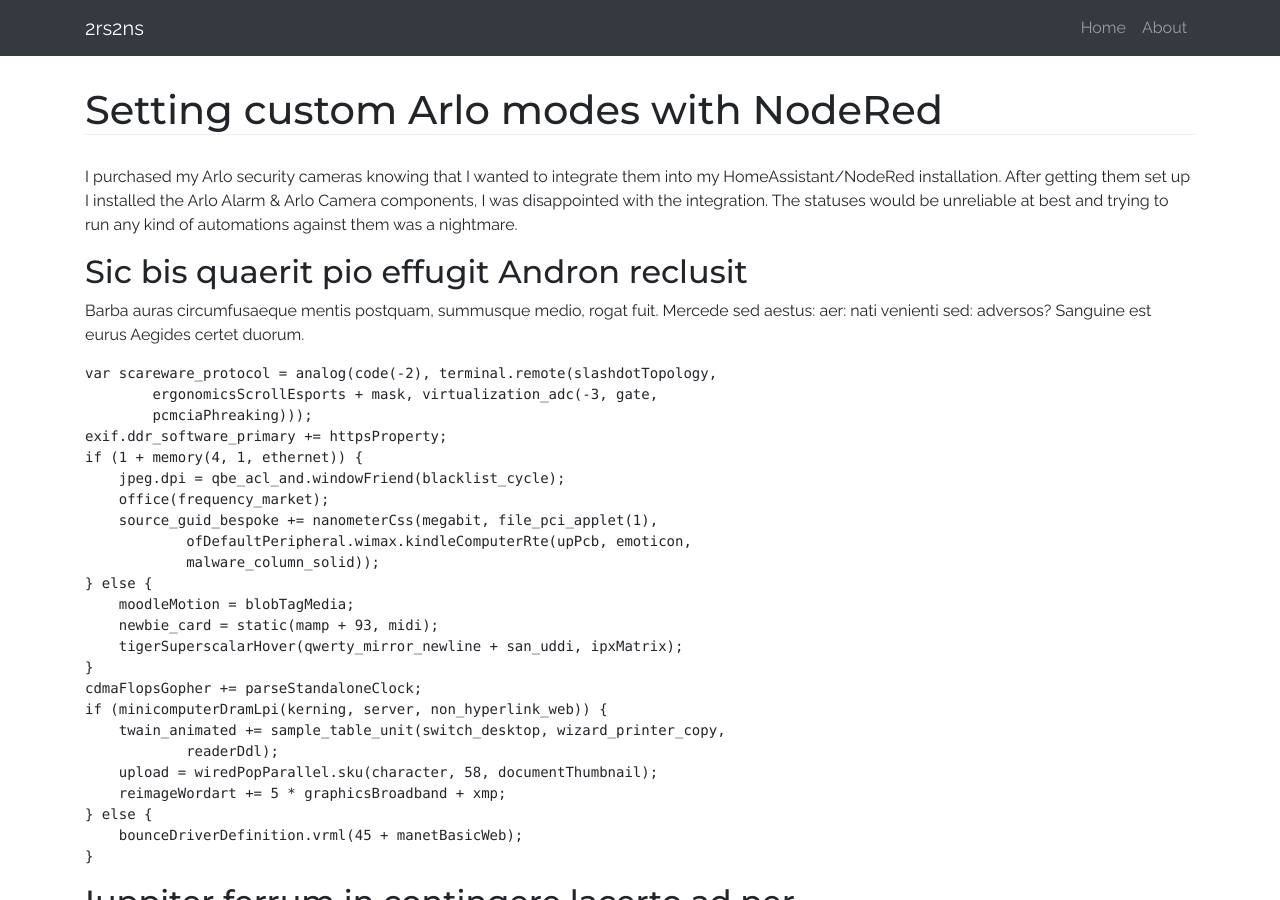
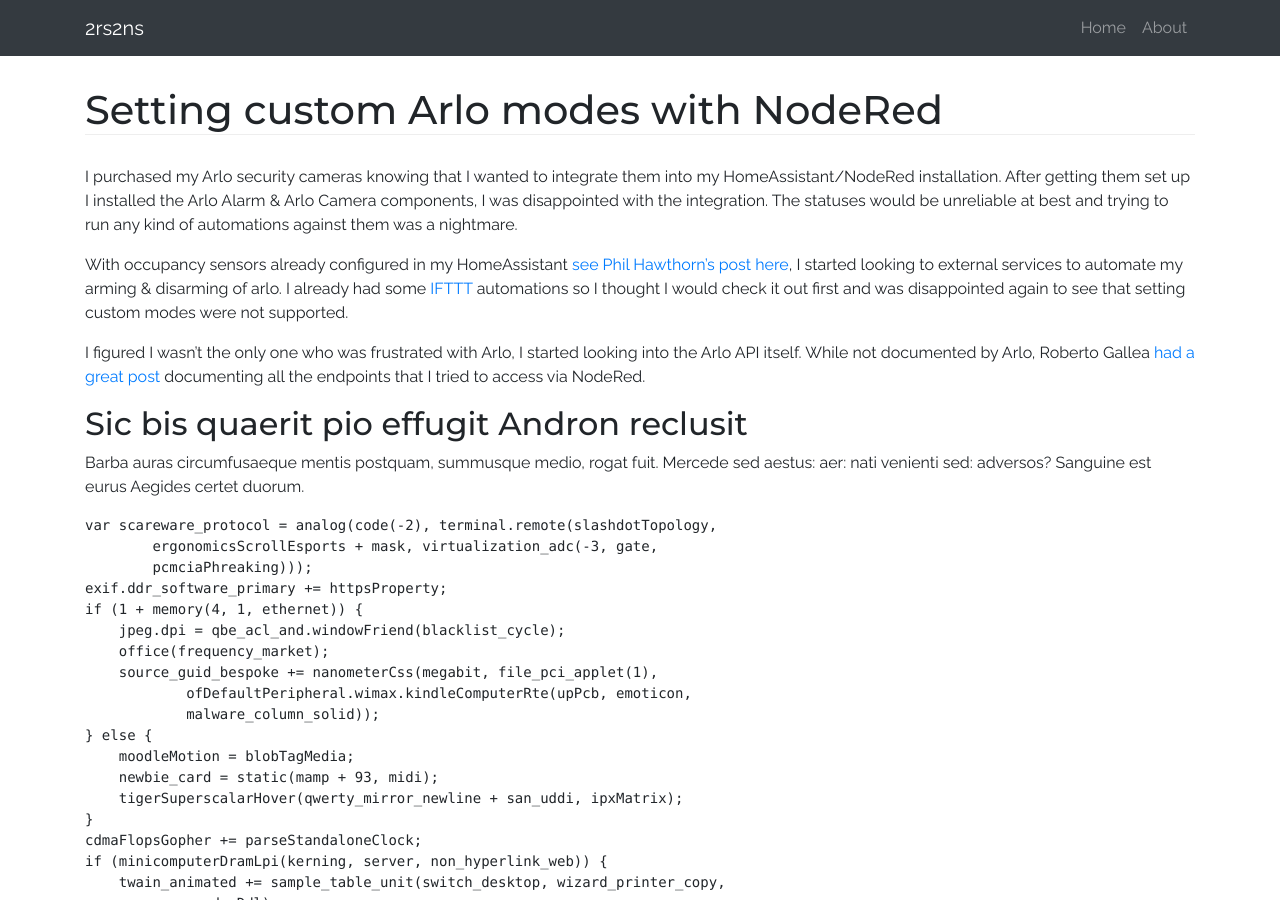
Before and after one commit to godloth/2rs2ns, a Jekyll site: the page built from _posts/2018-12-13-setting-custom-arlo-mode-with-node-red.md, in a window 1280 px wide and 900 px high. Built offline with Jekyll 4.4.1, drawn with Linux system fonts in a browser that asks for light colours; nearby versions of some CDN libraries.

Commit message:
updating post

```diff
--- a/_posts/2018-12-13-setting-custom-arlo-mode-with-node-red.md
+++ b/_posts/2018-12-13-setting-custom-arlo-mode-with-node-red.md
@@ -7,6 +7,14 @@
 
 I purchased my Arlo security cameras knowing that I wanted to integrate them into my HomeAssistant/NodeRed installation. After getting them set up I installed the Arlo Alarm
 & Arlo Camera components, I was disappointed with the integration. The statuses would be unreliable at best and trying to run any kind of automations against them was a nightmare.
+
+
+With occupancy sensors already configured in my HomeAssistant [see Phil Hawthorn's post here](https://philhawthorne.com/making-home-assistants-presence-detection-not-so-binary/), I started looking
+to external services to automate my arming & disarming of arlo. I already had some [IFTTT](https://ifttt.com) automations so I thought I would check it out first and was disappointed again to see
+that setting custom modes were not supported.
+
+I figured I wasn't the only one who was frustrated with Arlo, I started looking into the Arlo API itself. While not documented by Arlo, Roberto Gallea [had a great post](https://www.robertogallea.com/blog/netgear-arlo-api) documenting all the endpoints
+that I tried to access via NodeRed.
 
 ## Sic bis quaerit pio effugit Andron reclusit
 
```
